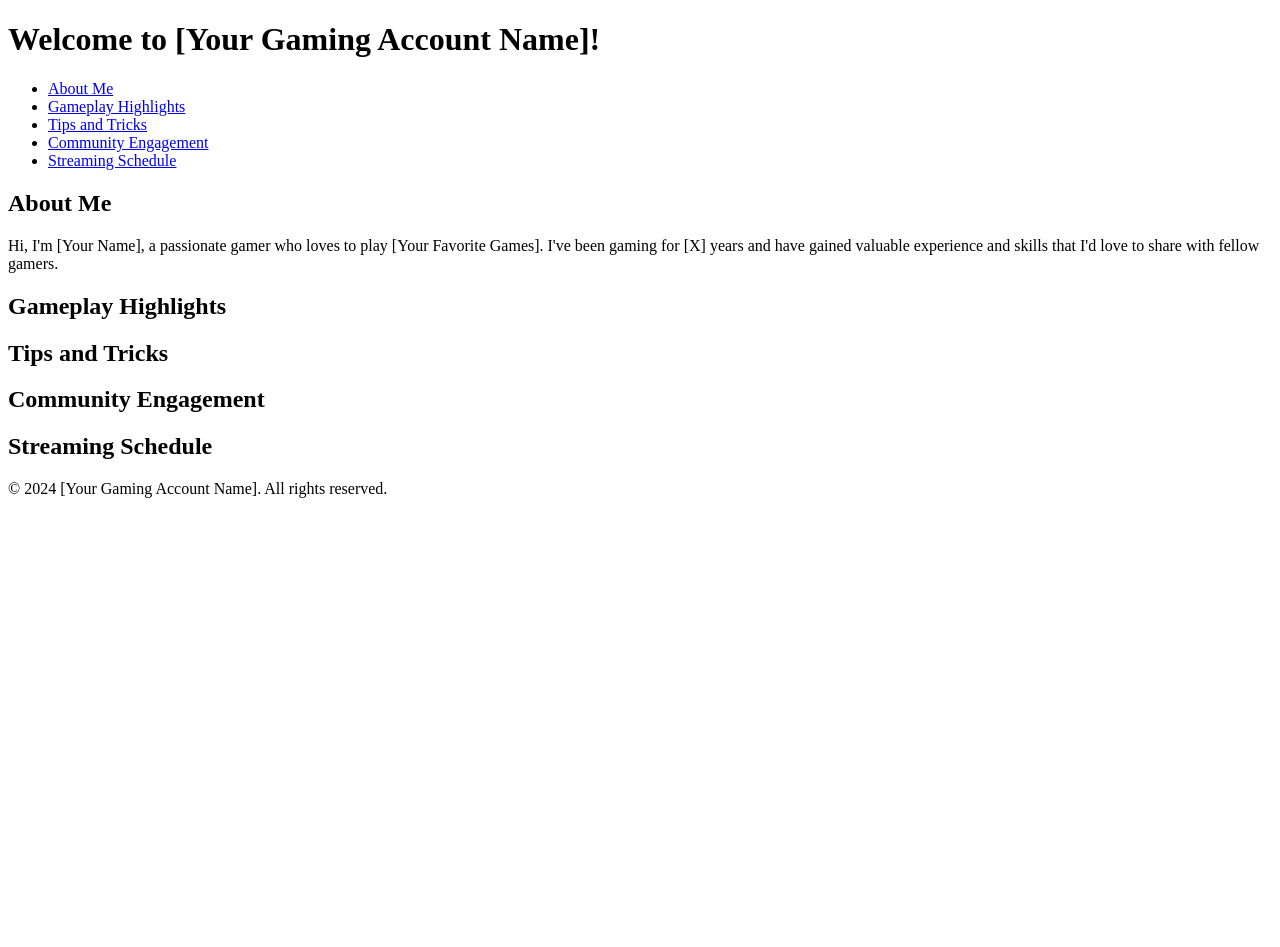
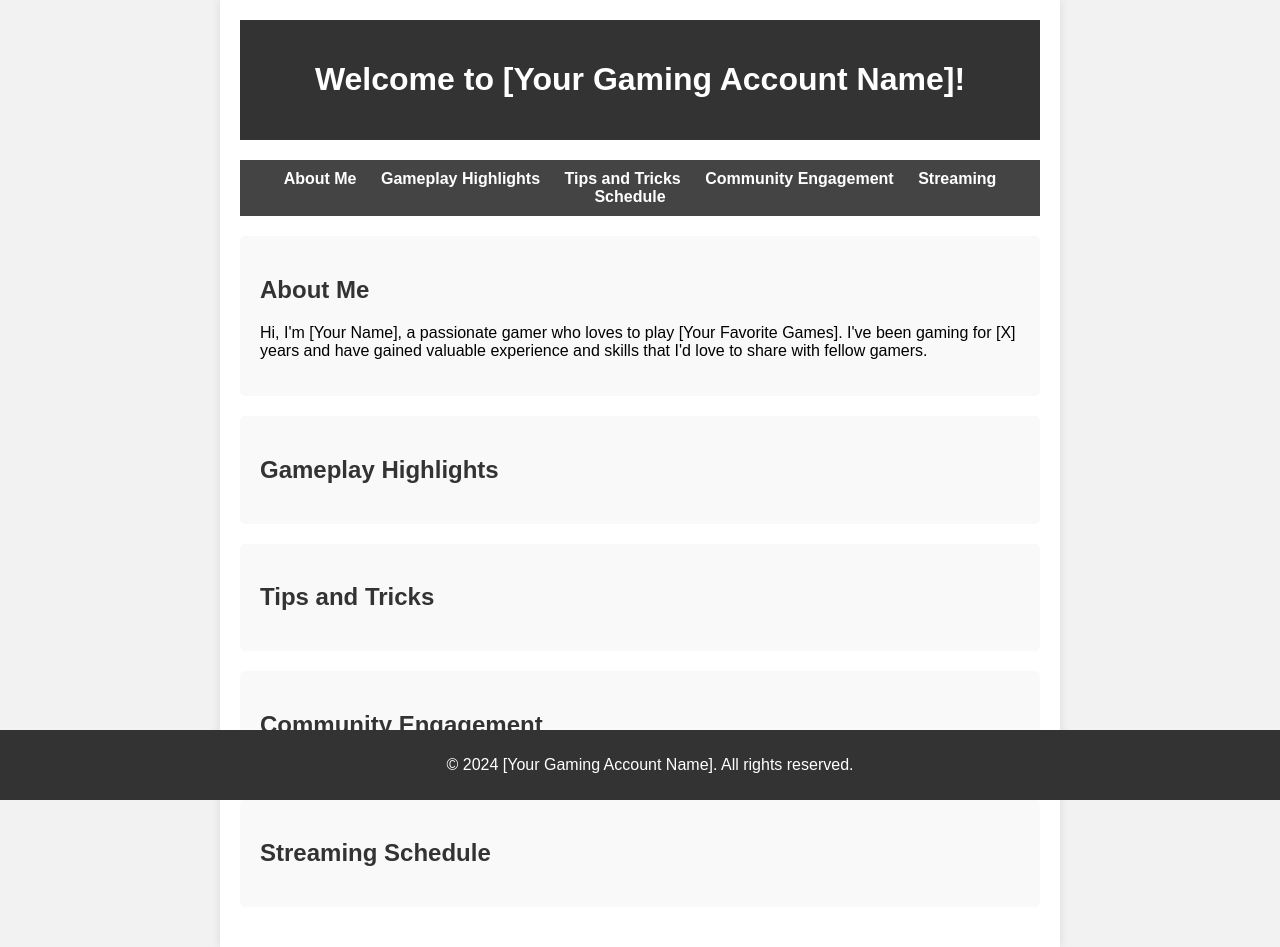
Before and after one commit to mrslymore/gamingaccount2.0, a plain HTML site: page index.html in a window 1280 px wide. Before the commit the page ends 800 px from the top, so only its background shows below. Drawn offline with Linux system fonts and the light colour scheme.

Commit message:
update website

```diff
--- a/index.html
+++ b/index.html
@@ -4,13 +4,84 @@
     <meta charset="UTF-8">
     <meta name="viewport" content="width=device-width, initial-scale=1.0">
     <title>[Your Gaming Account Name]</title>
-    <link rel="stylesheet" href="styles.css">
+    <style>
+        body {
+            font-family: Arial, sans-serif;
+            margin: 0;
+            padding: 0;
+            background-color: #f2f2f2;
+        }
+
+        .container {
+            max-width: 800px;
+            margin: 0 auto;
+            padding: 20px;
+            background-color: #fff;
+            box-shadow: 0 0 10px rgba(0, 0, 0, 0.1);
+        }
+
+        header {
+            background-color: #333;
+            color: #fff;
+            padding: 20px;
+            text-align: center;
+            margin-bottom: 20px;
+        }
+
+        nav {
+            background-color: #444;
+            padding: 10px;
+            text-align: center;
+            margin-bottom: 20px;
+        }
+
+        nav ul {
+            list-style-type: none;
+            margin: 0;
+            padding: 0;
+        }
+
+        nav ul li {
+            display: inline;
+            margin-right: 20px;
+        }
+
+        nav ul li a {
+            color: #fff;
+            text-decoration: none;
+            font-weight: bold;
+        }
+
+        section {
+            padding: 20px;
+            margin-bottom: 20px;
+            background-color: #f9f9f9;
+            border-radius: 5px;
+        }
+
+        h2 {
+            color: #333;
+        }
+
+        footer {
+            background-color: #333;
+            color: #fff;
+            text-align: center;
+            padding: 10px;
+            position: fixed;
+            bottom: 0;
+            width: 100%;
+        }
+    </style>
 </head>
 <body>
+
+    <div class="container">
 
         <header>
             <h1>Welcome to [Your Gaming Account Name]!</h1>
         </header>
+
         <nav>
             <ul>
                 <li><a href="#about">About Me</a></li>
@@ -20,28 +91,37 @@
                 <li><a href="#schedule">Streaming Schedule</a></li>
             </ul>
         </nav>
+
         <section id="about">
             <h2>About Me</h2>
             <p>Hi, I'm [Your Name], a passionate gamer who loves to play [Your Favorite Games]. I've been gaming for [X] years and have gained valuable experience and skills that I'd love to share with fellow gamers.</p>
         </section>
+
         <section id="highlights">
             <h2>Gameplay Highlights</h2>
             <!-- Add your gameplay highlight videos or images here -->
         </section>
+
         <section id="tips">
             <h2>Tips and Tricks</h2>
             <!-- Add your gaming tips and tricks here -->
         </section>
+
         <section id="community">
             <h2>Community Engagement</h2>
             <!-- Add information about how to engage with your gaming community -->
         </section>
+
         <section id="schedule">
             <h2>Streaming Schedule</h2>
             <!-- Add your streaming schedule here -->
         </section>
+
+    </div>
+
     <footer>
         <p>&copy; 2024 [Your Gaming Account Name]. All rights reserved.</p>
     </footer>
+
 </body>
 </html>
```
Lines whose indentation alone changed are shown as unchanged.
